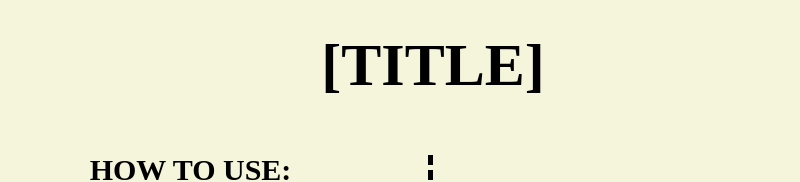
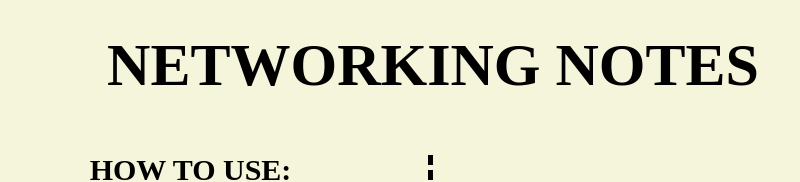
Before and after one commit to leohon/leoHonProjectThree, a React (Create React App) app: page / in a window 1280 px wide. Shown: the top 182 px of the page, without its empty margins (207-1007 px from the left). Built offline with nearby package versions, Linux system fonts and the light colour scheme; no server answers; the database is empty; a web font is replaced by a local one.

Commit message:
WEBSITE HAS A TITLEgit add src/Header.js !

```diff
--- a/src/Header.js
+++ b/src/Header.js
@@ -5,7 +5,7 @@ const Header = function() {
         <button>Log In</button>
       </nav> */}
 
-      <h1>[TITLE]</h1>
+      <h1>Networking Notes</h1>
     </header>
   )
 }
```
